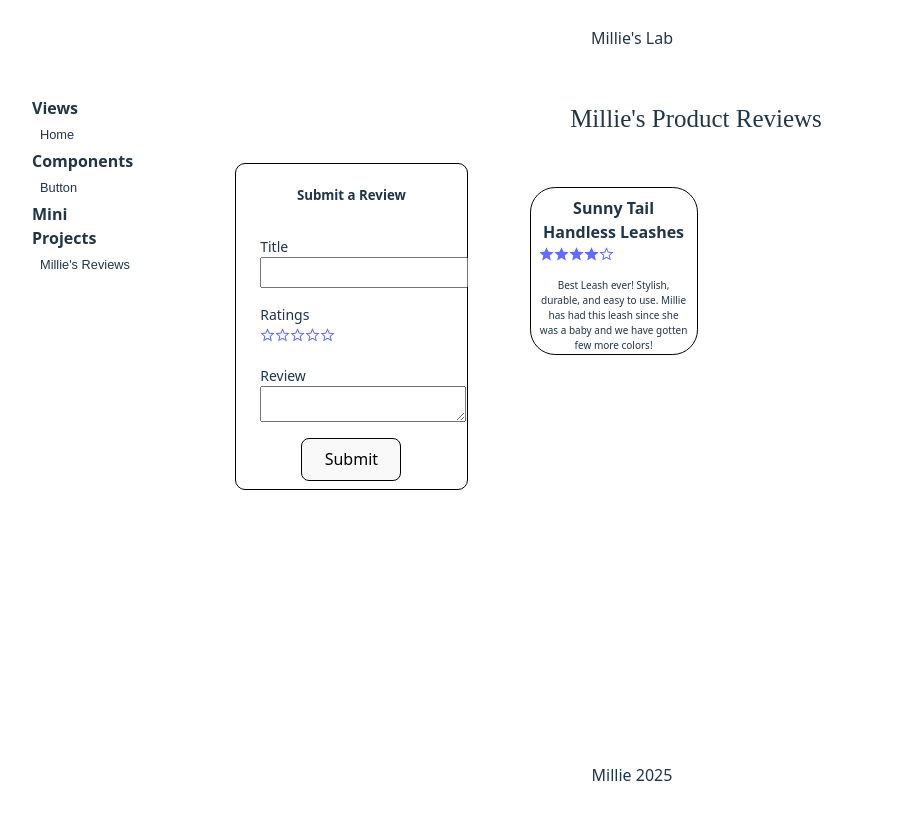
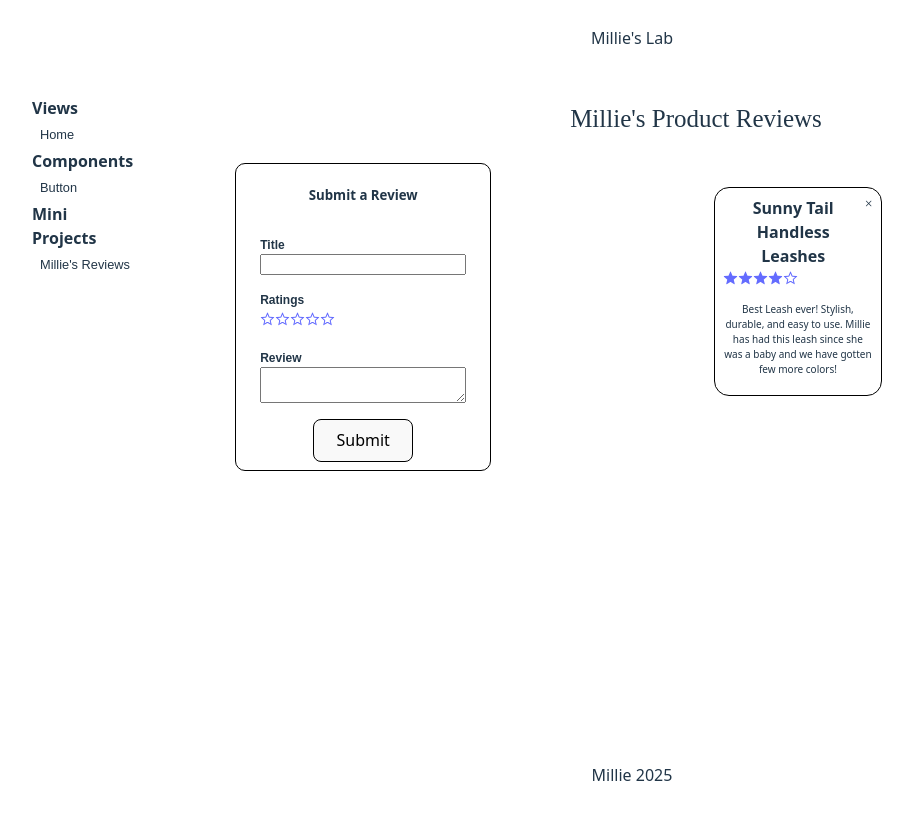
Before and after one commit to ohylime/millielab, a React (Vite) app: page / in a window 1280 px wide. Shown: the top 820 px of the page, without its empty margins (8-921 px from the left). Built offline with nearby package versions, Linux system fonts and the light colour scheme; a web font is replaced by a local one.

Commit message:
Add Remove on review card Add localstorage for reviews

```diff
--- a/src/projects/review/MillieReview.css
+++ b/src/projects/review/MillieReview.css
@@ -7,7 +7,7 @@
   height: 100%;
   width: 100%;
   display: grid;
-  grid-template-columns: 25% 75%;
+  grid-template-columns: 45% 55%;
 }
 
 .review--list {
@@ -26,12 +26,12 @@
   justify-content: flex-start;
 
   width: 150px;
-  height: 150px;
+  height: fit-content;
   margin: 8px;
   padding: 8px;
 
   border: 1px solid black;
-  border-radius: 15%;
+  border-radius: 15px;
 
   h5 {
     text-align: center;
@@ -43,6 +43,16 @@
     width: fit-content;
   }
 }
+.review--card-header {
+  display: flex;
+  justify-content: space-between;
+
+  width: 100%;
+}
+
+.review--card-close {
+  justify-self: end;
+}
 
 .review--form {
   grid-column-start: 1;
@@ -50,10 +60,10 @@
   flex-direction: column;
   justify-content: start;
 
-  min-width: 25%;
-  max-width: 100%;
   width: fit-content;
-  height: fit-content;
+  min-width: 200px;
+  max-width: 300px;
+  max-height: max-content;
   border: solid black 1px;
   border-radius: 10px;
 
@@ -75,19 +85,19 @@
   margin: 0px 16px;
 
   label {
-    font-weight: 500;
-    font-size: 14px;
+    font-family: Arial, Helvetica, sans-serif;
+    font-weight: 600;
+    font-size: 12px;
   }
 
   input {
-    min-width: 200px;
-    max-width: 100%;
-    min-height: 25px;
+    max-width: 245px;
   }
 
   textarea {
+    width: 200px;
     min-width: 200px;
-    max-width: 100%;
+    max-width: 245px;
   }
 }
 
--- a/src/projects/review/MillieReviews.tsx
+++ b/src/projects/review/MillieReviews.tsx
@@ -1,30 +1,13 @@
-import { useState, ChangeEvent, FormEvent } from "react";
+import { useState, ChangeEvent, FormEvent, useEffect } from "react";
 import { StarRating } from "../../components/starRatings/StarRating";
+import { Review, ReviewCard } from "./components/ReviewCard";
 import "./MillieReview.css";
-interface Review {
-  title: string;
-  body: string;
-  rating: number | null;
-}
-
-interface ReviewCardProps {
-  review: Review;
-}
-
-const ReviewCard: React.FC<ReviewCardProps> = ({ review }) => {
-  return (
-    <div className="review--card">
-      <h5>{review.title}</h5>
-      <StarRating rating={review.rating} isDisabled={true} />
-      <p>{review.body}</p>
-    </div>
-  );
-};
 
 const sampleReview: Review = {
   title: "Sunny Tail Handless Leashes",
   body: "Best Leash ever! Stylish, durable, and easy to use. Millie has had this leash since she was a baby and we have gotten few more colors!",
   rating: 4,
+  id: "1",
 };
 
 const emptyFormData = { title: "", body: "", rating: null };
@@ -35,9 +18,18 @@ type FormErrors = {
   rating?: string;
 };
 function MillieReviews() {
-  let [reviews, setReviews] = useState([sampleReview]);
-  let [formData, setFormData] = useState<Review>(emptyFormData);
+  let [reviews, setReviews] = useState(() => {
+    let data = localStorage.getItem("millieReviews");
+    let parsed = data ? JSON.parse(data) : [];
+    return parsed.length ? parsed : [sampleReview];
+  });
+
+  let [formData, setFormData] = useState(emptyFormData);
   let [errorState, setErrors] = useState({});
+
+  useEffect(() => {
+    localStorage.setItem("millieReviews", JSON.stringify(reviews));
+  }, [reviews]);
 
   const handleFormChange = (
     e: ChangeEvent<HTMLInputElement | HTMLTextAreaElement>
@@ -77,10 +69,15 @@ function MillieReviews() {
     } else {
       setErrors({});
       setReviews(() => {
-        return [...reviews, formData];
+        return [...reviews, { ...formData, id: crypto.randomUUID() }];
       });
       setFormData(emptyFormData);
     }
+  };
+
+  const removeReview = (id: string) => {
+    const newReviews = reviews.filter((each: Review) => each.id !== id);
+    setReviews(newReviews);
   };
 
   return (
@@ -126,8 +123,8 @@ function MillieReviews() {
 
         <div>
           <ul className="review--list">
-            {reviews.map((each, i) => (
-              <ReviewCard key={`review-${i}`} review={each} />
+            {reviews.map((each) => (
+              <ReviewCard key={each.id} review={each} remove={removeReview} />
             ))}
           </ul>
         </div>
--- /dev/null
+++ b/src/projects/review/components/ReviewCard.tsx
@@ -0,0 +1,33 @@
+import { Cross2Icon } from "@radix-ui/react-icons";
+import { StarRating } from "../../../components";
+
+export interface Review {
+  id: string;
+  title: string;
+  body: string;
+  rating: number | null;
+}
+export interface ReviewCardProps {
+  review: Review;
+  remove?: Function;
+}
+
+export const ReviewCard: React.FC<ReviewCardProps> = ({ review, remove }) => {
+  return (
+    <div className="review--card">
+      <div className="review--card-header">
+        <h5>{review.title}</h5>
+        {remove ? (
+          <Cross2Icon
+            className="review--card-close"
+            onClick={() => remove(review.id)}
+          />
+        ) : (
+          ""
+        )}
+      </div>
+      <StarRating rating={review.rating} isDisabled={true} />
+      <p>{review.body}</p>
+    </div>
+  );
+};
```
